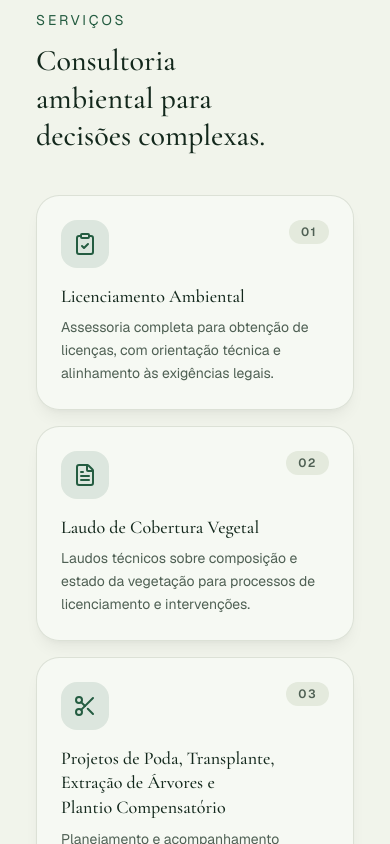
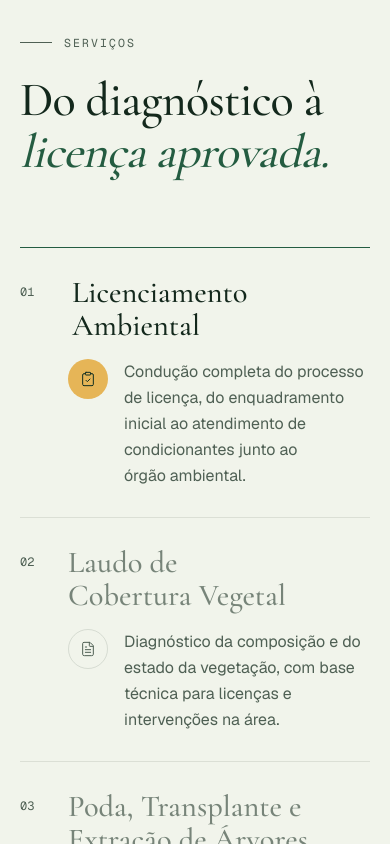
Before and after one commit to coder-muller/carla-freitas-bio, a Next.js app: page / in a window 390 px wide. Shown: the part 2640-3484 px from the top of the page. Built offline with nearby package versions, Linux system fonts and the light colour scheme.

Commit message:
feat: services index with sticky preview panel

```diff
--- a/components/landing-page/services.tsx
+++ b/components/landing-page/services.tsx
@@ -1,110 +1,162 @@
-import {
-  Building2,
-  ClipboardCheck,
-  FileCheck,
-  FileSearch,
-  FileText,
-  Recycle,
-  Scissors,
-  ShieldAlert,
-  Sprout,
-  Trees,
-} from "lucide-react";
+"use client";
 
-const services = [
-  {
-    icon: ClipboardCheck,
-    title: "Licenciamento Ambiental",
-    description:
-      "Assessoria completa para obtenção de licenças, com orientação técnica e alinhamento às exigências legais.",
-  },
-  {
-    icon: FileText,
-    title: "Laudo de Cobertura Vegetal",
-    description:
-      "Laudos técnicos sobre composição e estado da vegetação para processos de licenciamento e intervenções.",
-  },
-  {
-    icon: Scissors,
-    title: "Projetos de Poda, Transplante, Extração de Árvores e Plantio Compensatório",
-    description:
-      "Planejamento e acompanhamento técnico de manejo arbóreo conforme normas ambientais e municipais.",
-  },
-  {
-    icon: Sprout,
-    title: "Recuperação de Áreas Degradadas (PRAD)",
-    description:
-      "Desenvolvimento de projetos para restauração ecológica e recuperação de áreas impactadas.",
-  },
-  {
-    icon: FileSearch,
-    title: "Estudo de Impacto Ambiental (EIA/RIMA)",
-    description:
-      "Estudos técnicos com avaliação de impactos, medidas mitigadoras e estratégias compensatórias.",
-  },
-  {
-    icon: Building2,
-    title: "Licenciamento e Regularização de Loteamentos",
-    description:
-      "Suporte técnico para regularização ambiental de áreas urbanas e rurais conforme legislação vigente.",
-  },
-  {
-    icon: Recycle,
-    title: "Plano de Gerenciamento de Resíduos (PGRS)",
-    description:
-      "Planos personalizados para gerenciamento correto de resíduos com foco em sustentabilidade e conformidade.",
-  },
-  {
-    icon: FileCheck,
-    title: "Cadastro Ambiental Rural (CAR)",
-    description:
-      "Cadastro e atualização de propriedades rurais com análise técnica alinhada ao Código Florestal.",
-  },
-  {
-    icon: ShieldAlert,
-    title: "Defesa de Multas e Notificações Ambientais",
-    description:
-      "Defesas técnicas e recursos administrativos para autos de infração, multas e notificações.",
-  },
-  {
-    icon: Trees,
-    title: "Inventário Florestal e Arbóreo",
-    description:
-      "Levantamento quantitativo e qualitativo da vegetação com identificação de espécies e estado fitossanitário.",
-  },
-];
+import { AnimatePresence, motion } from "motion/react";
+import { ArrowUpRight } from "lucide-react";
+import { useEffect, useRef, useState } from "react";
+
+import { Reveal } from "@/components/motion/reveal";
+import { PRIMARY_CTA, SERVICES } from "@/lib/content";
+import { cn } from "@/lib/utils";
+
+const EASE_OUT = [0.23, 1, 0.32, 1] as const;
 
 export function Services() {
+  const [active, setActive] = useState(0);
+  const listRef = useRef<HTMLOListElement>(null);
+
+  // The row crossing the middle of the viewport becomes the active one.
+  useEffect(() => {
+    const rows = listRef.current?.querySelectorAll<HTMLLIElement>("[data-index]");
+    if (!rows) return;
+
+    const observer = new IntersectionObserver(
+      (entries) => {
+        for (const entry of entries) {
+          if (entry.isIntersecting) setActive(Number((entry.target as HTMLElement).dataset.index));
+        }
+      },
+      { rootMargin: "-48% 0px -48% 0px" },
+    );
+
+    rows.forEach((row) => observer.observe(row));
+    return () => observer.disconnect();
+  }, []);
+
+  const service = SERVICES[active];
+  const Icon = service.icon;
+
   return (
-    <section id="services" className="px-4 py-18 md:py-24">
+    <section id="services" aria-labelledby="services-title" className="py-24 md:py-36">
       <div className="section-shell">
-        <div className="mb-10 flex flex-col gap-4 md:mb-14 md:flex-row md:items-end md:justify-between">
-          <div>
-            <p className="text-sm tracking-[0.2em] text-primary uppercase">Serviços</p>
-            <h2 className="mt-3 max-w-[20ch] text-3xl leading-tight text-balance md:text-5xl">Consultoria ambiental para decisões complexas.</h2>
+        <Reveal>
+          <p className="flex items-center gap-3 font-mono text-[0.72rem] tracking-[0.18em] text-muted-foreground uppercase">
+            <span aria-hidden="true" className="h-px w-8 bg-current" />
+            Serviços
+          </p>
+          <h2
+            id="services-title"
+            className="mt-6 max-w-[16ch] pb-1 text-5xl leading-[1.08] tracking-[-0.015em] md:text-7xl"
+          >
+            Do diagnóstico à <em className="text-primary">licença aprovada.</em>
+          </h2>
+        </Reveal>
+
+        <div className="mt-16 grid gap-10 md:mt-24 lg:grid-cols-12 lg:gap-12">
+          <div aria-hidden="true" className="hidden lg:col-span-5 lg:block">
+            <div className="sticky top-28 flex h-[min(38rem,calc(100dvh-9rem))] flex-col overflow-hidden rounded-[2rem] bg-forest p-10 text-forest-foreground">
+              <div
+                className="pointer-events-none absolute inset-0 opacity-70"
+                style={{
+                  backgroundImage:
+                    "repeating-radial-gradient(circle at 110% 110%, transparent 0 26px, oklch(1 0 0 / 0.045) 26px 27px)",
+                }}
+              />
+
+              <AnimatePresence mode="popLayout" initial={false}>
+                <motion.div
+                  key={active}
+                  className="relative flex h-full flex-col"
+                  initial={{ opacity: 0, filter: "blur(8px)", transform: "translateY(16px)" }}
+                  animate={{ opacity: 1, filter: "blur(0px)", transform: "translateY(0px)" }}
+                  exit={{ opacity: 0, filter: "blur(8px)", transform: "translateY(-10px)" }}
+                  transition={{ duration: 0.45, ease: EASE_OUT }}
+                >
+                  <p className="font-mono text-[0.7rem] tracking-[0.18em] text-forest-foreground/60 uppercase">
+                    {service.category}
+                  </p>
+
+                  <span className="mt-auto grid size-20 place-items-center rounded-full bg-accent text-accent-foreground">
+                    <Icon className="size-8" strokeWidth={1.4} />
+                  </span>
+
+                  <h3 className="mt-8 text-[2.6rem] leading-[1.05] text-balance">{service.title}</h3>
+                  <p className="mt-4 max-w-[40ch] text-base leading-relaxed text-forest-foreground/75">
+                    {service.description}
+                  </p>
+                </motion.div>
+              </AnimatePresence>
+            </div>
           </div>
+
+          <ol ref={listRef} className="lg:col-span-7">
+            {SERVICES.map((item, index) => {
+              const isActive = index === active;
+              const ItemIcon = item.icon;
+
+              return (
+                <li
+                  key={item.title}
+                  data-index={index}
+                  data-active={isActive}
+                  onMouseEnter={() => setActive(index)}
+                  className="group relative border-t border-foreground/10 py-7 last:border-b md:py-9"
+                >
+                  <span
+                    aria-hidden="true"
+                    className="absolute -top-px left-0 h-px w-full origin-left scale-x-0 bg-primary transition-transform duration-700 ease-(--ease-out) group-data-[active=true]:scale-x-100"
+                  />
+                  <div className="flex items-start gap-5 md:gap-8">
+                    <span className="mt-2 w-7 shrink-0 font-mono text-xs text-muted-foreground tabular-nums md:mt-4">
+                      {String(index + 1).padStart(2, "0")}
+                    </span>
+
+                    <div className="min-w-0 flex-1">
+                      <h3 className="flex items-start gap-3 text-[1.9rem] leading-[1.1] text-foreground/55 lg:text-foreground/30 transition-[color,translate,scale,rotate] duration-500 ease-(--ease-out) group-data-[active=true]:translate-x-1 group-data-[active=true]:text-foreground lg:group-data-[active=true]:text-foreground md:text-[2.6rem]">
+                        <span className="flex-1">{item.title}</span>
+                        <ArrowUpRight
+                          aria-hidden="true"
+                          className="mt-1.5 size-6 shrink-0 -translate-x-2 text-primary opacity-0 transition-[opacity,translate,scale,rotate] duration-500 ease-(--ease-out) group-data-[active=true]:translate-x-0 group-data-[active=true]:opacity-100 max-lg:hidden md:mt-3"
+                          strokeWidth={1.5}
+                        />
+                      </h3>
+
+                      <div className="mt-4 flex items-start gap-4 lg:sr-only">
+                        <span
+                          aria-hidden="true"
+                          className={cn(
+                            "grid size-10 shrink-0 place-items-center rounded-full border transition-colors duration-500",
+                            isActive
+                              ? "border-transparent bg-accent text-accent-foreground"
+                              : "border-foreground/12 text-muted-foreground",
+                          )}
+                        >
+                          <ItemIcon className="size-4" strokeWidth={1.5} />
+                        </span>
+                        <p className="text-base leading-relaxed text-muted-foreground">{item.description}</p>
+                      </div>
+                    </div>
+                  </div>
+                </li>
+              );
+            })}
+          </ol>
         </div>
 
-        <div className="grid grid-cols-1 gap-4 md:grid-cols-2">
-          {services.map((service, index) => (
-            <article
-              key={service.title}
-              className="reveal-fade group rounded-[1.45rem] border border-border/70 bg-card/80 p-6 shadow-lg shadow-black/5 transition-all duration-300 hover:-translate-y-1 hover:border-primary/40 hover:shadow-xl hover:shadow-primary/10"
-              style={{ animationDelay: `${Math.min(index * 70, 400)}ms` }}
-            >
-              <div className="mb-4 flex items-start justify-between gap-4">
-                <span className="grid size-12 shrink-0 place-items-center rounded-2xl bg-primary/12 transition-colors duration-300 group-hover:bg-primary/18">
-                  <service.icon className="size-6 text-primary" />
-                </span>
-                <span className="rounded-full bg-secondary px-3 py-1 text-xs font-semibold tracking-[0.12em] text-muted-foreground uppercase">
-                  {String(index + 1).padStart(2, "0")}
-                </span>
-              </div>
-              <h3 className="text-lg leading-snug text-foreground md:text-xl">{service.title}</h3>
-              <p className="mt-2 text-sm leading-relaxed text-muted-foreground md:text-base">{service.description}</p>
-            </article>
-          ))}
-        </div>
+        <Reveal className="mt-14 flex flex-col items-start gap-5 md:mt-20 md:flex-row md:items-center md:justify-between">
+          <p className="max-w-[46ch] text-lg leading-relaxed text-muted-foreground">
+            Não encontrou exatamente o que precisa? Cada caso é avaliado individualmente.
+          </p>
+          <a
+            href="#contact"
+            className="group inline-flex h-14 items-center gap-3 rounded-full border border-foreground/15 px-7 text-base font-medium transition-[background-color,color,border-color,translate,scale,rotate] duration-300 ease-(--ease-out) hover:border-transparent hover:bg-foreground hover:text-background active:scale-[0.97]"
+          >
+            {PRIMARY_CTA}
+            <ArrowUpRight
+              className="size-4 transition-transform duration-300 ease-(--ease-out) group-hover:translate-x-0.5 group-hover:-translate-y-0.5"
+              strokeWidth={1.75}
+            />
+          </a>
+        </Reveal>
       </div>
     </section>
   );
```
